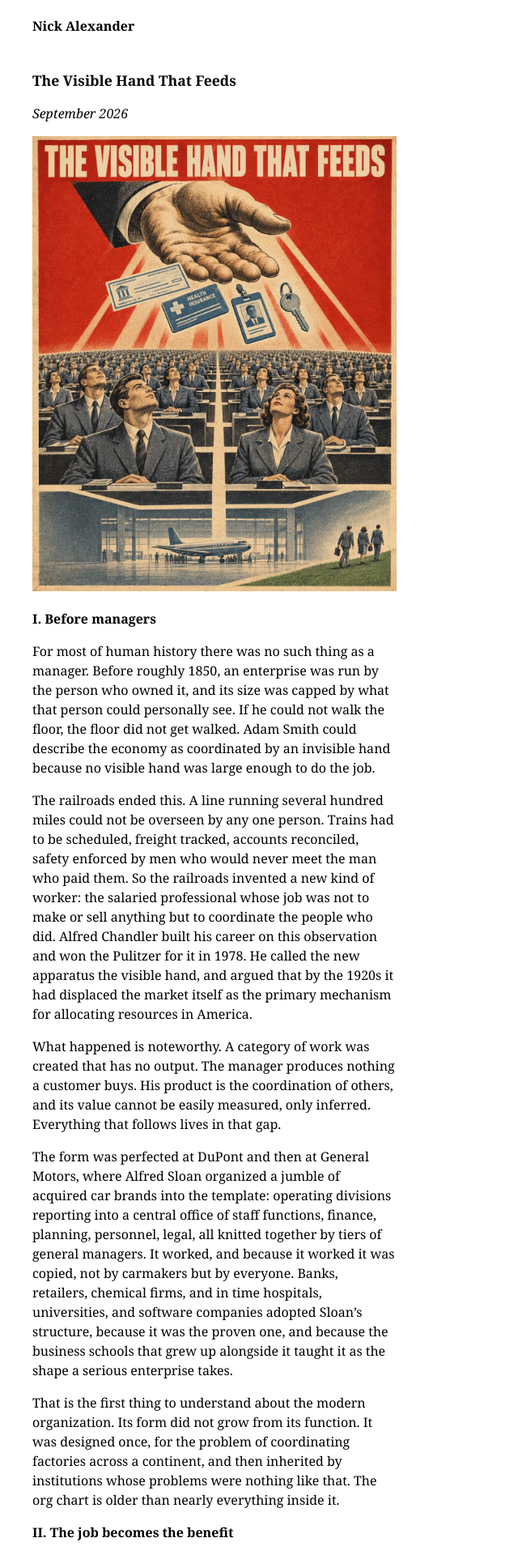
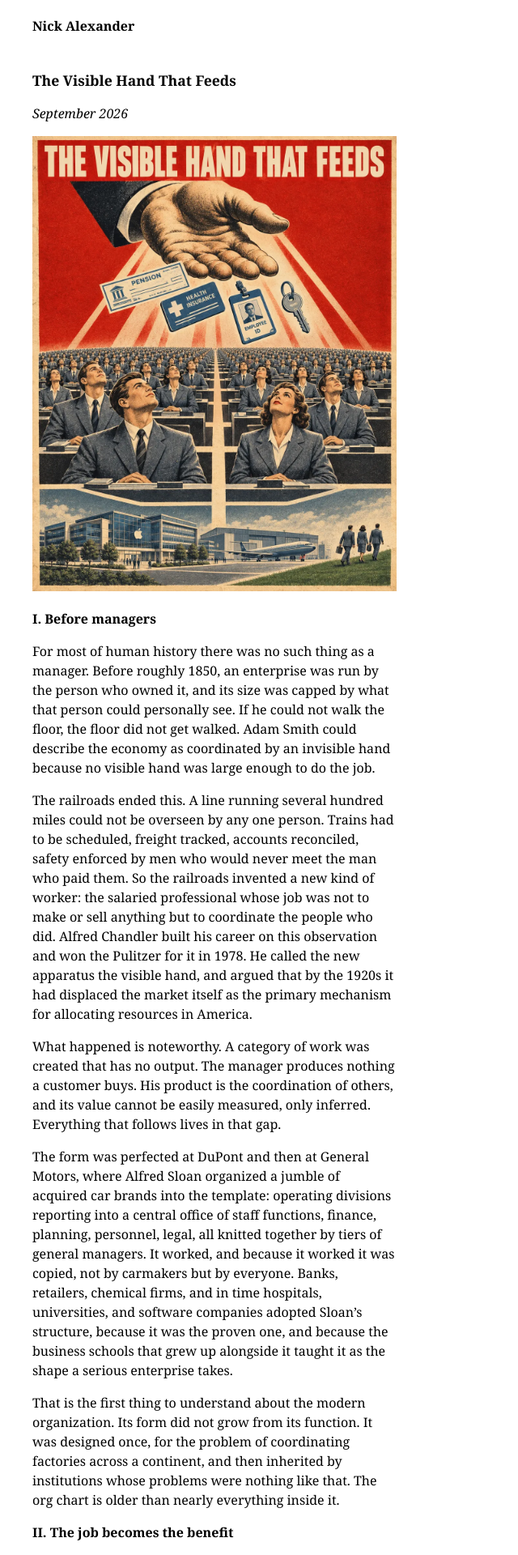
Before and after one commit to nick2k5/nick2k5.github.io, a Jekyll site: the page built from _posts/2026-09-24-the-visible-hand-that-feeds.md, in a window 1280 px wide. Shown: the top 1920 px of the page at 81% size, without its empty margins (0-640 px from the left). Built offline with Jekyll 4.4.1, drawn with Linux system fonts in a browser that asks for light colours.

Commit message:
Update Visible Hand hero image
Co-Authored-By: Claude Fable 5 <noreply@anthropic.com>

```diff
--- a/_posts/2026-09-24-the-visible-hand-that-feeds.md
+++ b/_posts/2026-09-24-the-visible-hand-that-feeds.md
@@ -5,7 +5,7 @@ date: 2026-09-24
 permalink: /visible-hand.html
 ---
 
-![The Visible Hand That Feeds: a vintage propaganda-style poster of a giant open hand raining a paycheck, health insurance card, ID badge, and keys down on rows of office workers gazing up from their desks](/assets/images/media/visible-hand.webp)
+![The Visible Hand That Feeds: a vintage propaganda-style poster of a giant open hand raining a pension check, health insurance card, employee ID badge, and keys down on rows of office workers gazing up from their desks, with a corporate campus and airplane hangar below](/assets/images/media/visible-hand.webp)
 
 **I. Before managers**
 
```
Also changed, not shown: assets/images/media/visible-hand.webp.
